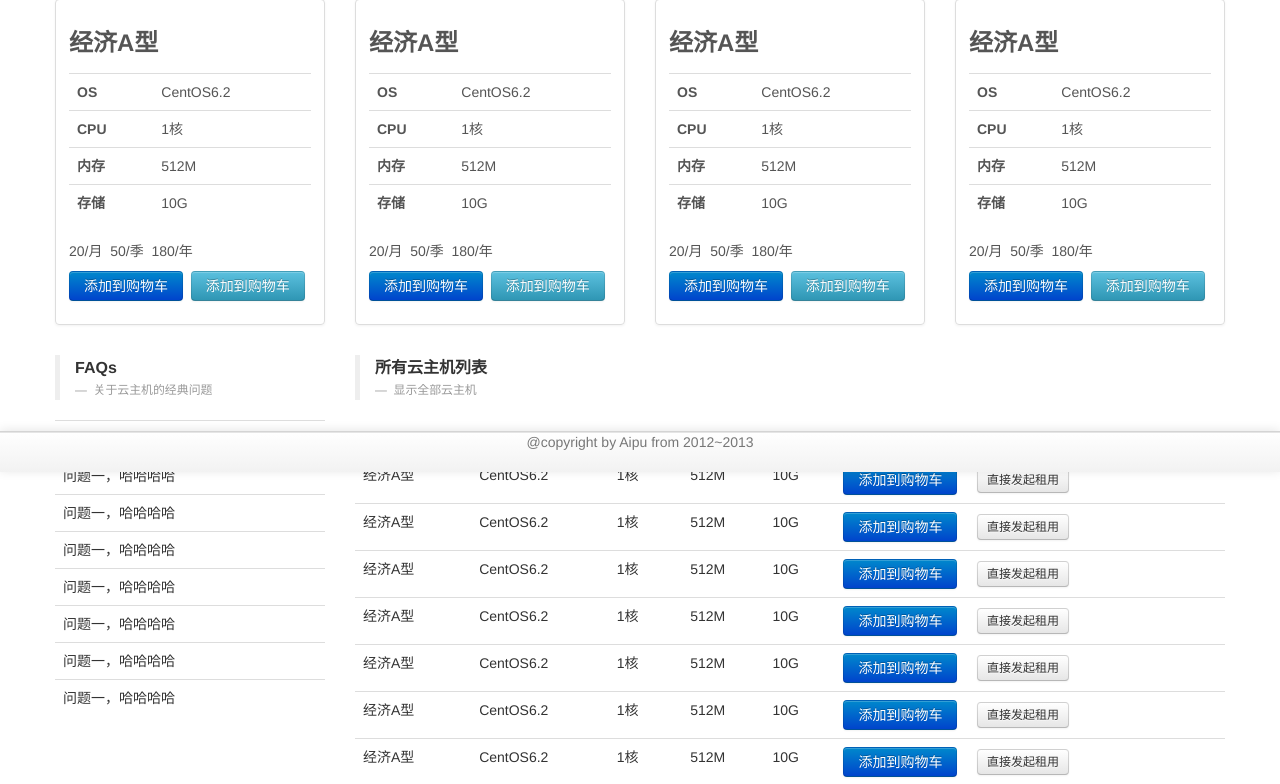
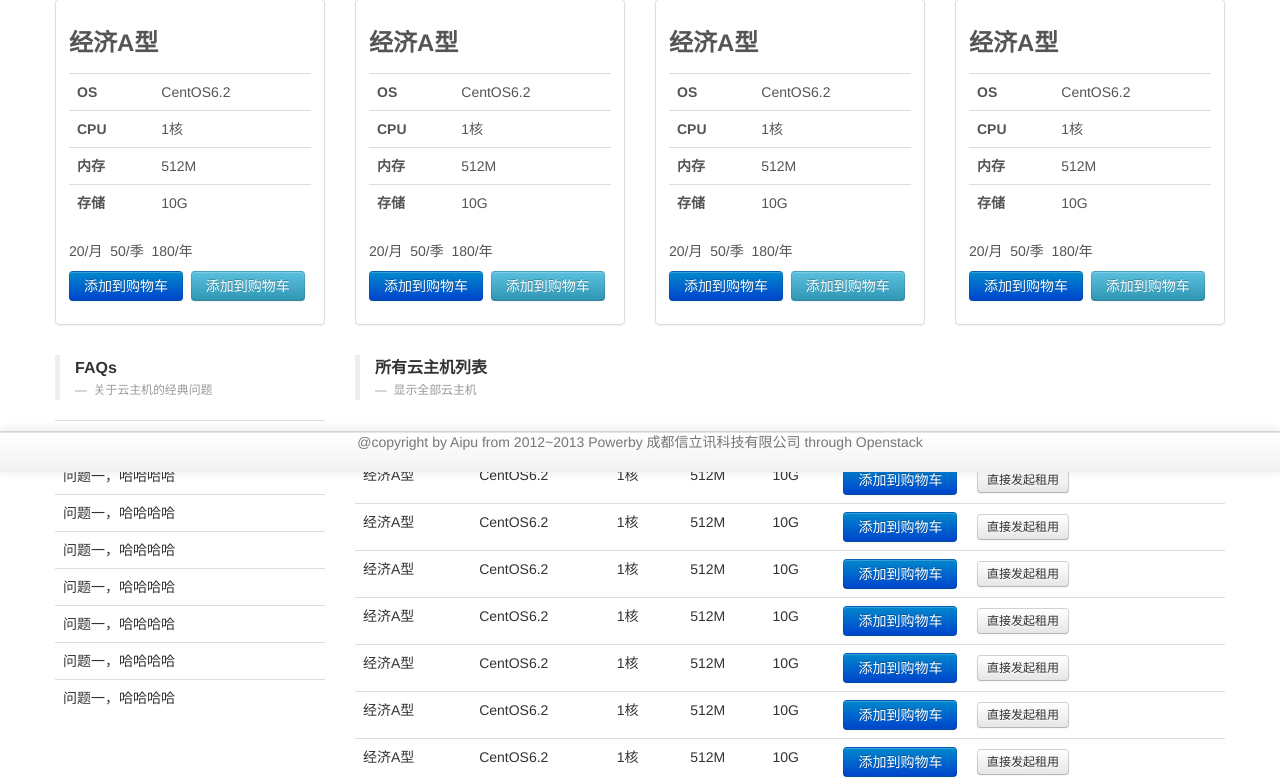
Before and after one commit to ipconfiger/OpenStore, a Flask app: page / in a window 1280 px wide. Shown: the part 328-1112 px from the top of the page. Run offline with Flask 2, Linux system fonts and the light colour scheme.

```diff
--- a/templates/html.html
+++ b/templates/html.html
@@ -22,7 +22,7 @@
 <div class="navbar navbar-fixed-bottom">
     <div class="navbar-inner">
         <div class="container">
-            <p class="center">@copyright by Aipu from 2012~2013</p>
+            <p class="center">@copyright by Aipu from 2012~2013   Powerby 成都信立讯科技有限公司 through Openstack </p>
         </div>
     </div>
 </div>
```
